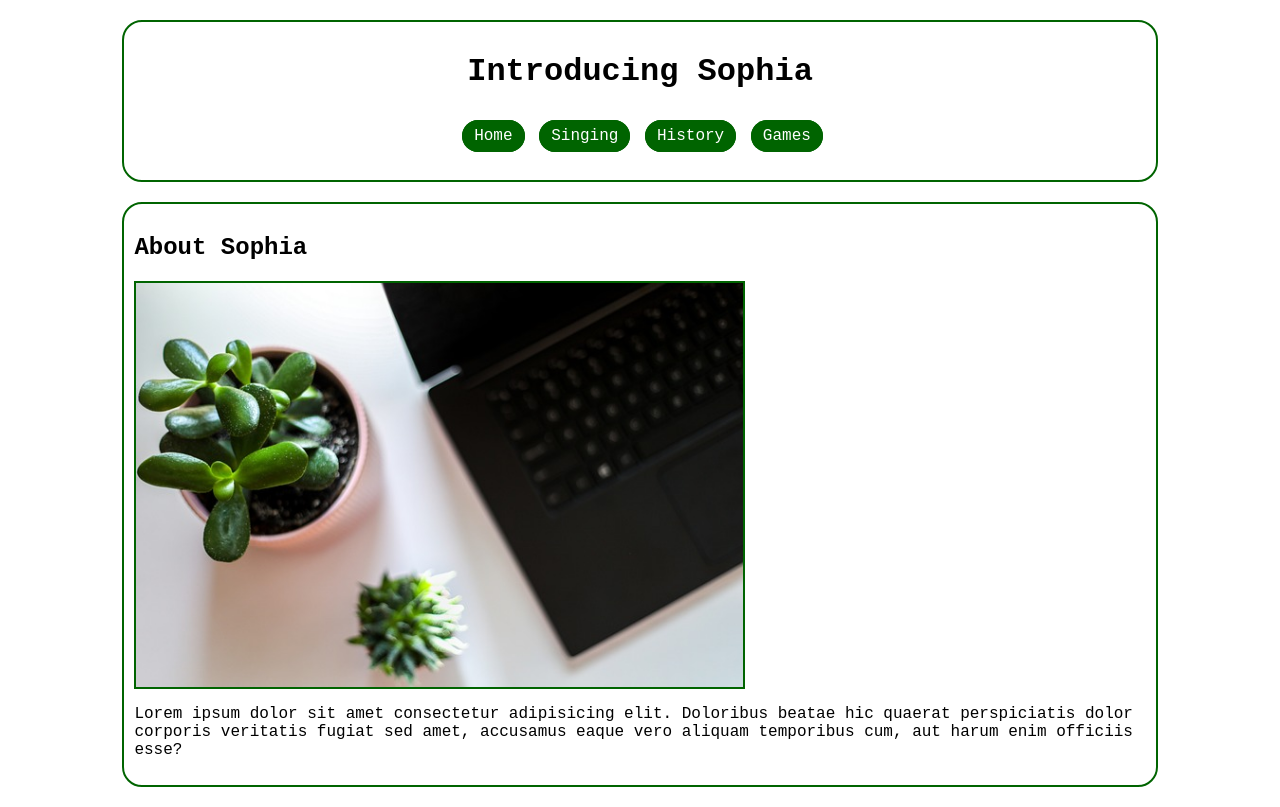
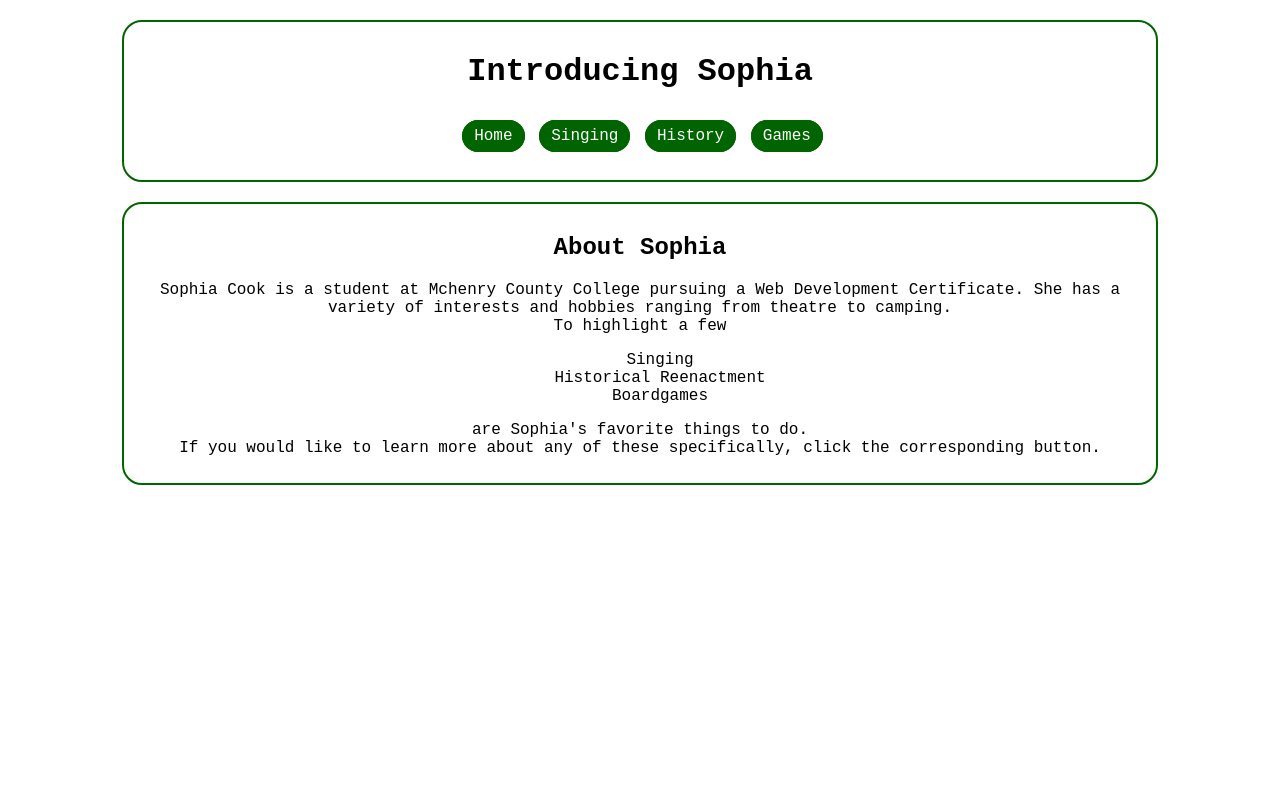
Before and after one commit to Scook-Git/web105VSC, a plain HTML site: page introduce-yourself/index.html in a window 1280 px wide. Drawn offline with Linux system fonts and the light colour scheme.

Commit message:
Introduce Project

```diff
--- a/introduce-yourself/css/styles.css
+++ b/introduce-yourself/css/styles.css
@@ -3,6 +3,7 @@ body{
     font-family:'Courier New', Courier, monospace;
     font-size: medium;
     color: black;
+    text-align: center;
 }
 
 .container{
@@ -46,6 +47,10 @@ img{
     border: 2px solid darkgreen;
 }
 
+ul{
+    list-style: none;
+}
+
 .column{
     float: left;
     width: 50%;
@@ -57,6 +62,10 @@ img{
     display: table;
 }
 
-#front{
-    width: 60%;
+#device{
+    width: 95%;
 }
+
+#dnd{
+    width: 95%;
+}
--- a/introduce-yourself/index.html
+++ b/introduce-yourself/index.html
@@ -18,10 +18,16 @@
     </header>
     <div class="container">
         <h2>About Sophia</h2>
-        <img id="front" src="images/placeholder.jpg" alt="placeholder">
-        <p>Lorem ipsum dolor sit amet consectetur adipisicing elit. Doloribus beatae
-            hic quaerat perspiciatis dolor corporis veritatis fugiat sed amet, accusamus
-            eaque vero aliquam temporibus cum, aut harum enim officiis esse?</p>
+        <p>Sophia Cook is a student at Mchenry County College pursuing a Web Development Certificate.
+            She has a variety of interests and hobbies ranging from theatre to camping. <br> To highlight
+            a few
+        </p>
+        <ul>
+            <li>Singing</li>
+            <li>Historical Reenactment</li>
+            <li>Boardgames</li>
+        </ul>
+        <p>are Sophia's favorite things to do. <br>If you would like to learn more about any of these specifically, click the corresponding button.</p>
     </div>
 </body>
 </html>
```
Also changed, not shown: introduce-yourself/pages/games.html (+8 -5 lines), introduce-yourself/pages/history.html (+7 -5 lines), introduce-yourself/pages/singing.html (+4 -3 lines), introduce-yourself/images/CarraigBan.png (added), introduce-yourself/images/DNDlogo.png (added), introduce-yourself/images/DiceMiner.png (added), introduce-yourself/images/SCA.png (added).
